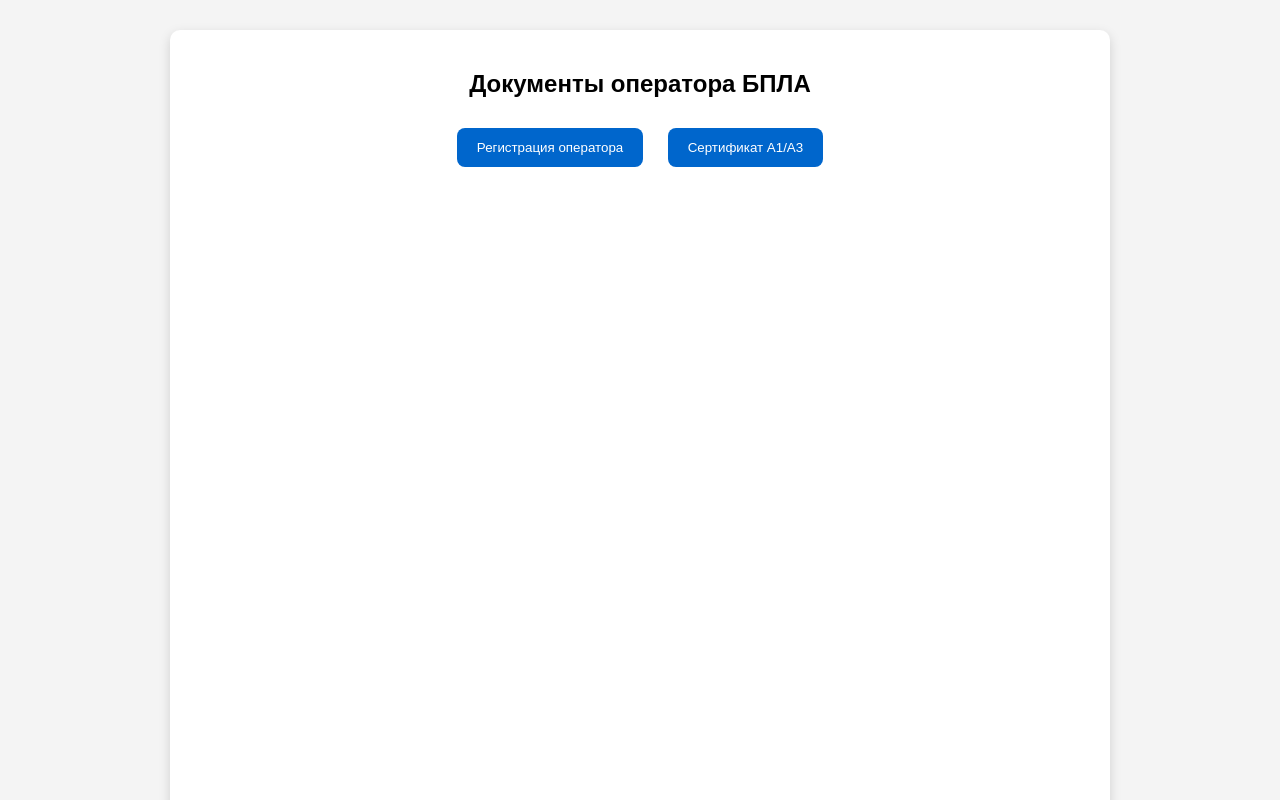
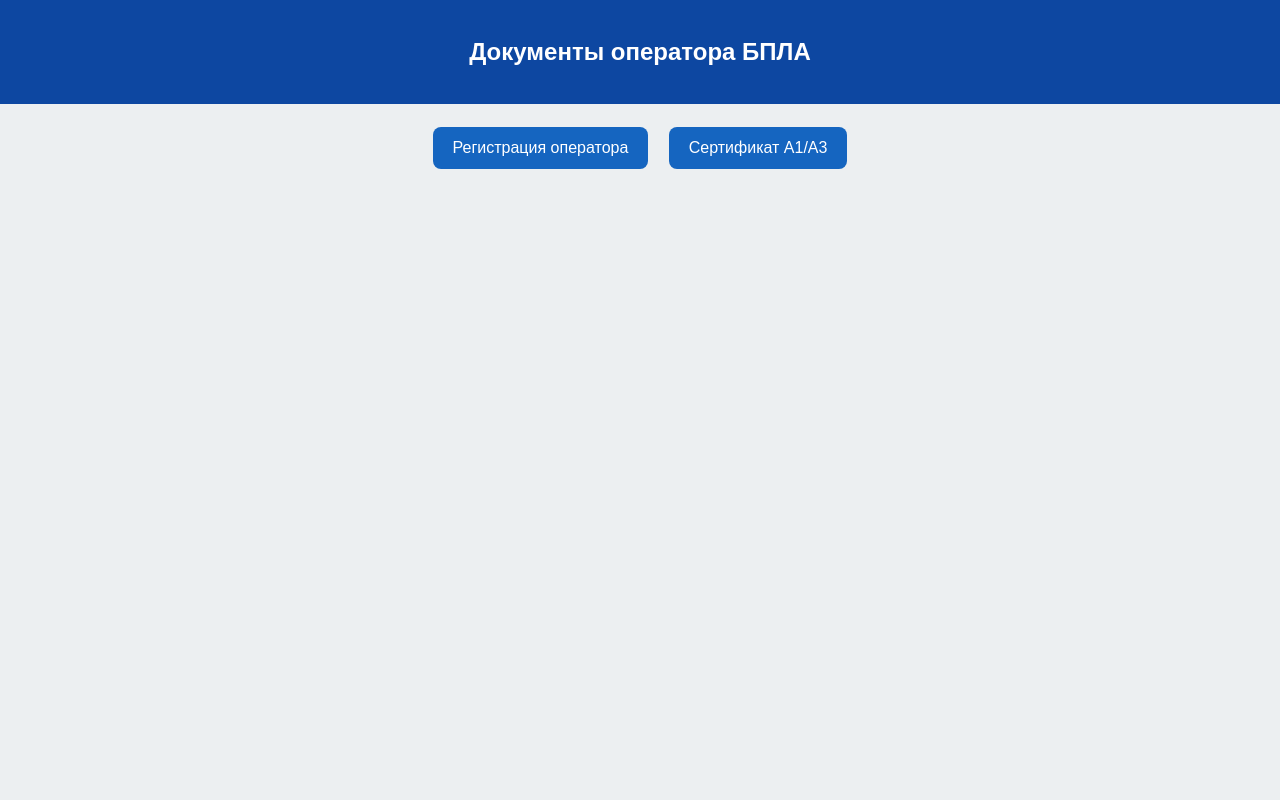
Before and after one commit to fazagas/A1A3, a plain HTML site: page index.html in a window 1280 px wide. Shown: the top 800 px of the page. Drawn offline with Linux system fonts and the light colour scheme.

Commit message:
Update index.html

```diff
--- a/index.html
+++ b/index.html
@@ -2,61 +2,69 @@
 <html lang="ru">
 <head>
 <meta charset="UTF-8">
-<meta name="viewport" content="width=device-width, initial-scale=1.0">
-<title>Мои документы UAS</title>
+<meta name="viewport" content="width=device-width,initial-scale=1">
+<title>Сертификаты UAS</title>
+
 <style>
 body{
+    margin:0;
     font-family:Arial,sans-serif;
-    background:#f4f4f4;
-    margin:0;
-    padding:30px;
+    background:#eceff1;
+}
+header{
+    background:#0d47a1;
+    color:#fff;
+    padding:18px;
     text-align:center;
 }
-.card{
-    max-width:900px;
-    margin:auto;
-    background:white;
-    padding:20px;
-    border-radius:10px;
-    box-shadow:0 4px 12px rgba(0,0,0,.15);
+.menu{
+    text-align:center;
+    padding:15px;
+}
+button{
+    padding:12px 20px;
+    margin:8px;
+    border:none;
+    border-radius:8px;
+    background:#1565c0;
+    color:white;
+    cursor:pointer;
+    font-size:16px;
+}
+button:hover{
+    background:#0d47a1;
 }
 iframe{
     width:100%;
-    height:700px;
+    height:88vh;
     border:none;
-    margin-top:20px;
-}
-button{
-    padding:12px 20px;
-    margin:10px;
-    border:none;
-    border-radius:8px;
-    background:#0066cc;
-    color:white;
-    cursor:pointer;
 }
 </style>
+
 </head>
 <body>
 
-<div class="card">
+<header>
 <h2>Документы оператора БПЛА</h2>
+</header>
 
-<button onclick="showDoc('potwierdzenie_rejestracji_operatora.pdf')">
+<div class="menu">
+
+<button onclick="openPDF('potwierdzenie_rejestracji_operatora.pdf')">
 Регистрация оператора
 </button>
 
-<button onclick="showDoc('potwierdzenie_zdania_egzaminu_A1A3.pdf')">
+<button onclick="openPDF('potwierdzenie_zdania_egzaminu_A1A3.pdf')">
 Сертификат A1/A3
 </button>
 
+</div>
+
 <iframe id="viewer"></iframe>
 
-</div>
-
 <script>
-function showDoc(file){
-    document.getElementById("viewer").src=file;
+function openPDF(file){
+    document.getElementById("viewer").src=file + "#toolbar=0&navpanes=0";
 }
 </script>
 
```
